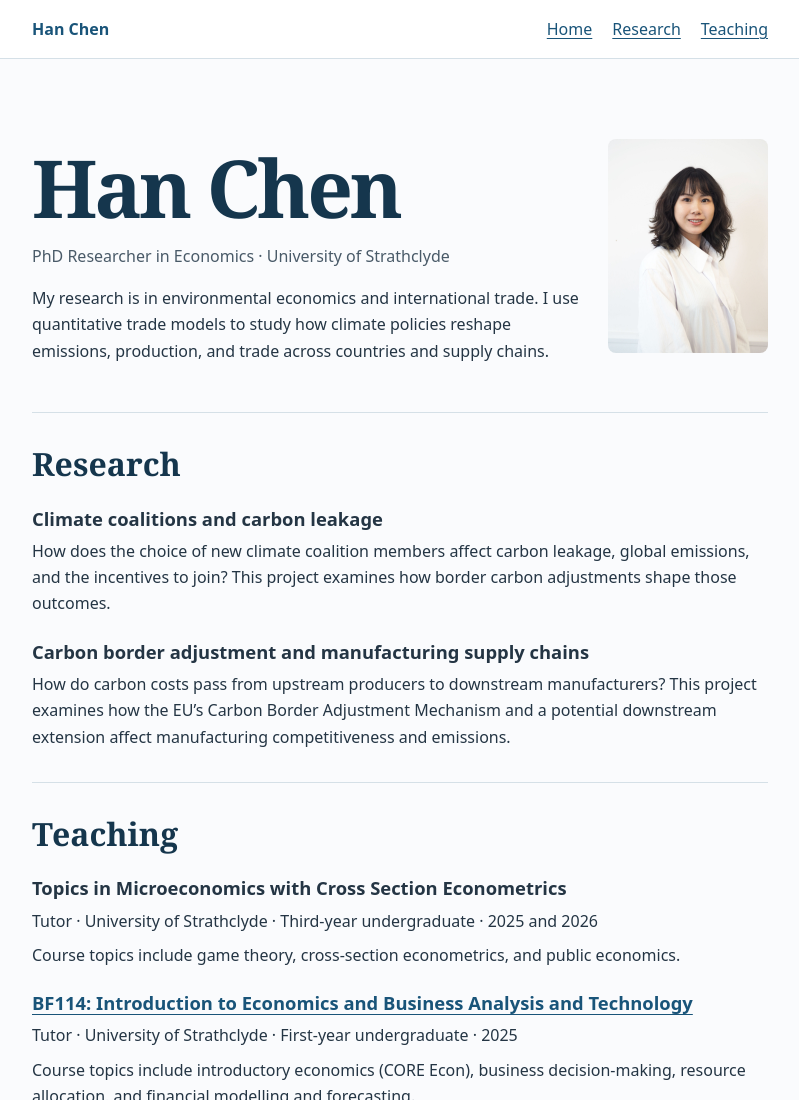
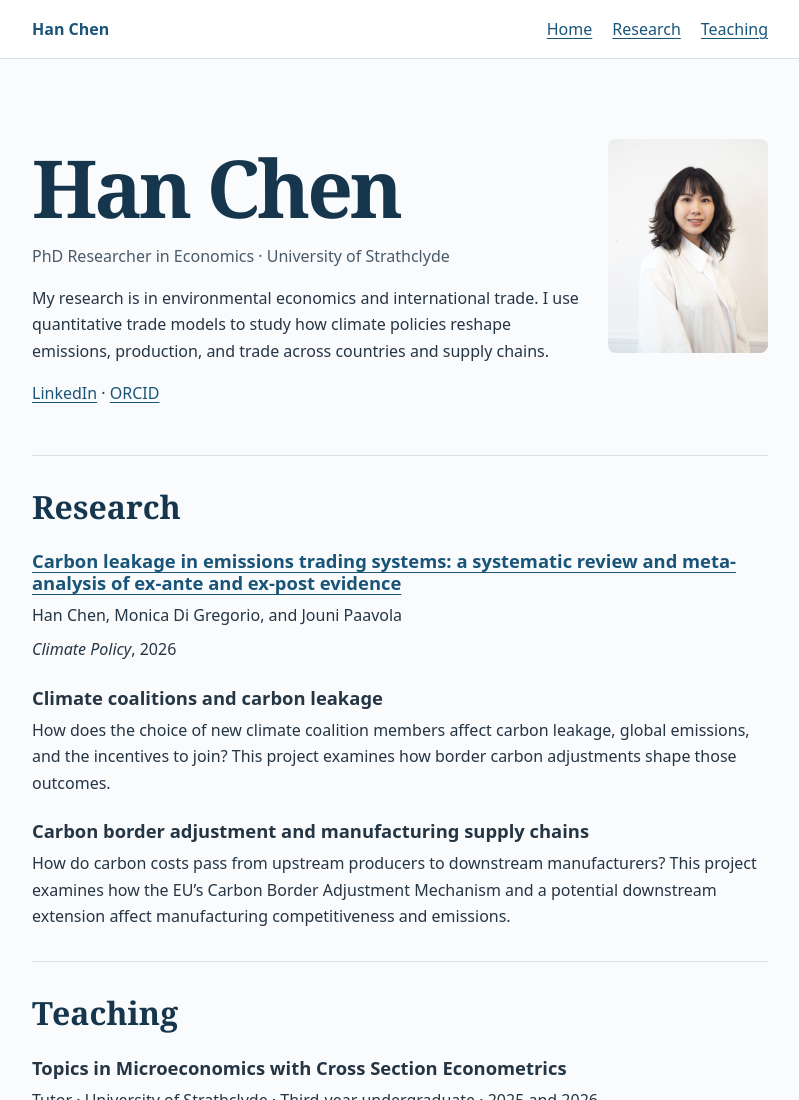
Before and after one commit to chenhananne/chenhananne.github.io, a plain HTML site: page index.html in a window 1280 px wide. Shown: the top 1100 px of the page, without its empty margins (240-1039 px from the left). Drawn offline with Linux system fonts and the light colour scheme.

Commit message:
Update profile section with links and new research
Added LinkedIn and ORCID links to the profile section and included a new research article.

```diff
--- a/index.html
+++ b/index.html
@@ -100,12 +100,27 @@
       <h1>Han Chen</h1>
       <p class="affiliation">PhD Researcher in Economics · University of Strathclyde</p>
       <p>My research is in environmental economics and international trade.
-        I use quantitative trade models to study how climate policies reshape
-        emissions, production, and trade across countries and supply chains.</p>
+          I use quantitative trade models to study how climate policies reshape
+          emissions, production, and trade across countries and supply chains.</p>
+        <p>
+          <a href="https://www.linkedin.com/in/han-chen-0917mora/">LinkedIn</a>
+          <span aria-hidden="true"> · </span>
+          <a href="https://orcid.org/0009-0008-2734-1784">ORCID</a>
+        </p>
     </section>
 
     <section id="research">
       <h2>Research</h2>
+      <article>
+        <h3>
+          <a href="https://www.tandfonline.com/doi/full/10.1080/14693062.2026.2627750">
+            Carbon leakage in emissions trading systems: a systematic review
+            and meta-analysis of ex-ante and ex-post evidence
+          </a>
+        </h3>
+        <p>Han Chen, Monica Di Gregorio, and Jouni Paavola</p>
+        <p><em>Climate Policy</em>, 2026</p>
+      </article>
 
       <article>
         <h3>Climate coalitions and carbon leakage</h3>
```
